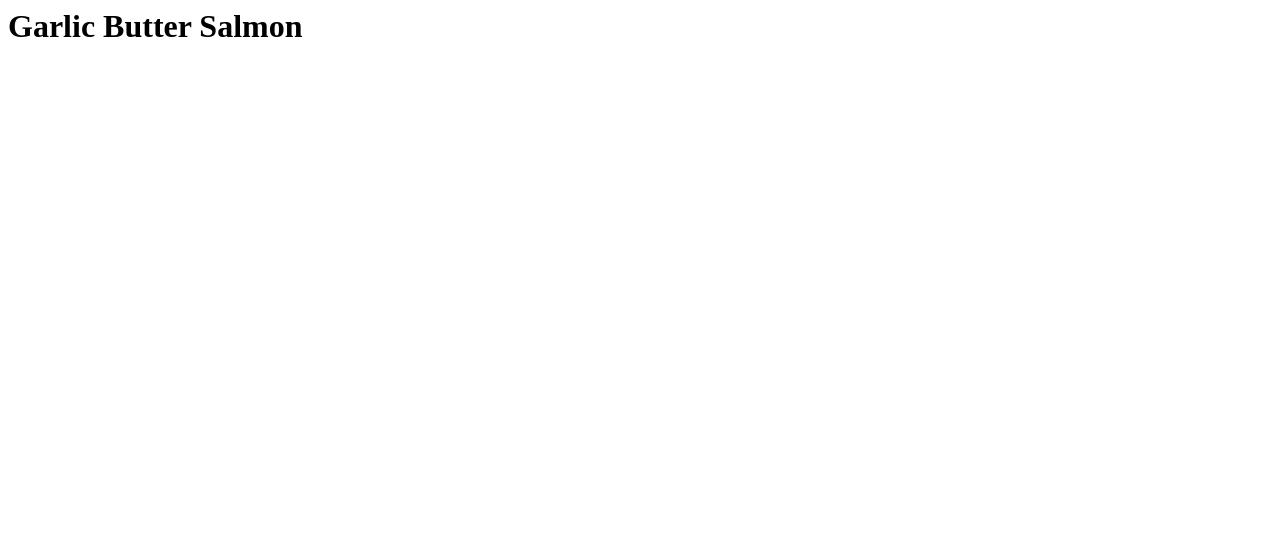
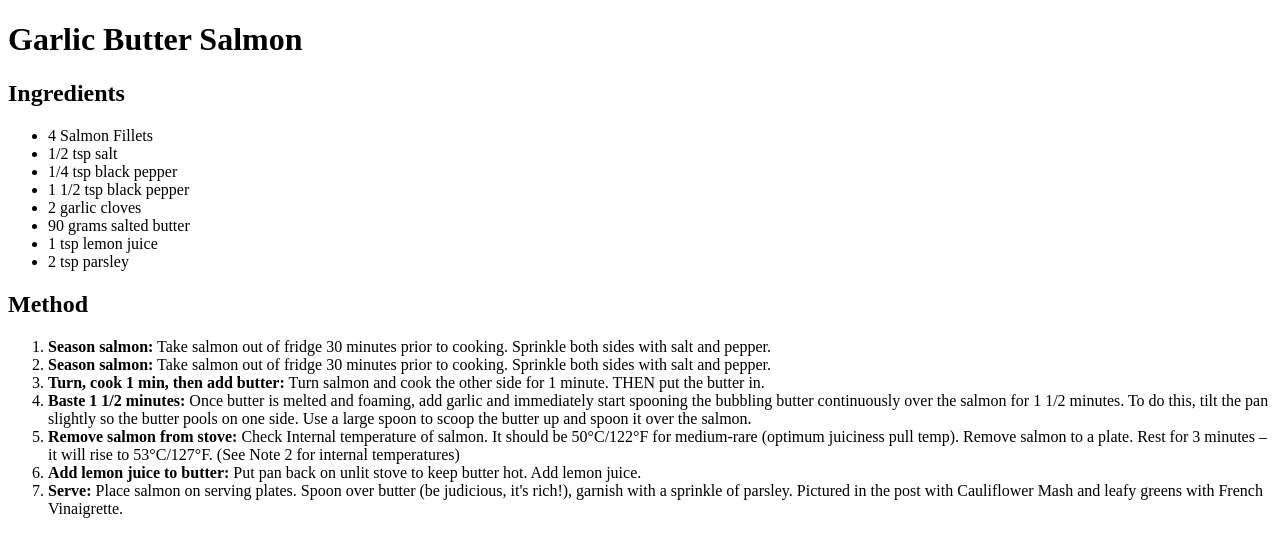
Before and after one commit to Bnjackson/odin-recipes, a plain HTML site: page recipes/garlic-butter-salmon.html in a window 1280 px wide. Drawn offline with Linux system fonts and the light colour scheme.

Commit message:
Add recipe

```diff
--- a/recipes/garlic-butter-salmon.html
+++ b/recipes/garlic-butter-salmon.html
@@ -1,3 +1,4 @@
+<!DOCTYPE html>
 <html lang="en">
 <head>
     <meta charset="UTF-8">
@@ -6,7 +7,27 @@
     <title>Garlic Butter Salmon</title>
 </head>
 <body>
-
+    <h1>Garlic Butter Salmon</h1>
+    <h2>Ingredients</h2>
+    <ul>
+        <li>4 Salmon Fillets</li>
+        <li>1/2 tsp salt</li>
+        <li>1/4 tsp black pepper</li>
+        <li>1 1/2 tsp black pepper</li>
+        <li>2 garlic cloves</li>
+        <li>90 grams salted butter</li>
+        <li>1 tsp lemon juice</li>
+        <li>2 tsp parsley</li>
+    </ul>
+    <h2>Method</h2>
+    <ol>
+        <li><b>Season salmon:</b> Take salmon out of fridge 30 minutes prior to cooking. Sprinkle both sides with salt and pepper.</li>
+        <li><b>Season salmon:</b> Take salmon out of fridge 30 minutes prior to cooking. Sprinkle both sides with salt and pepper.</li>
+        <li><b>Turn, cook 1 min, then add butter:</b> Turn salmon and cook the other side for 1 minute. THEN put the butter in.</li>
+        <li><b>Baste 1 1/2 minutes:</b> Once butter is melted and foaming, add garlic and immediately start spooning the bubbling butter continuously over the salmon for 1 1/2 minutes. To do this, tilt the pan slightly so the butter pools on one side. Use a large spoon to scoop the butter up and spoon it over the salmon.</li>
+        <li><b>Remove salmon from stove:</b> Check Internal temperature of salmon. It should be 50°C/122°F for medium-rare (optimum juiciness pull temp). Remove salmon to a plate. Rest for 3 minutes – it will rise to 53°C/127°F. (See Note 2 for internal temperatures)</li>
+        <li><b>Add lemon juice to butter:</b> Put pan back on unlit stove to keep butter hot. Add lemon juice.</li>
+        <li><b>Serve:</b> Place salmon on serving plates. Spoon over butter (be judicious, it's rich!), garnish with a sprinkle of parsley. Pictured in the post with Cauliflower Mash and leafy greens with French Vinaigrette.</li>
+    </ol>
 </body>
 </html>
-<h1>Garlic Butter Salmon</h1>
```
